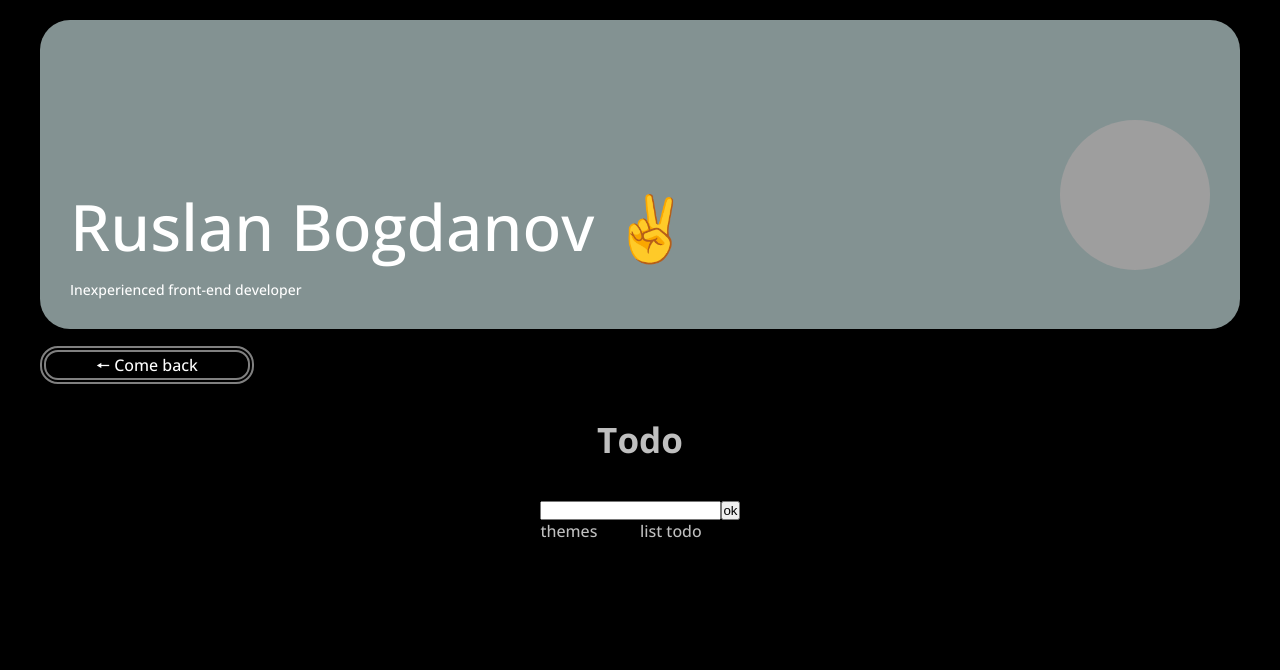
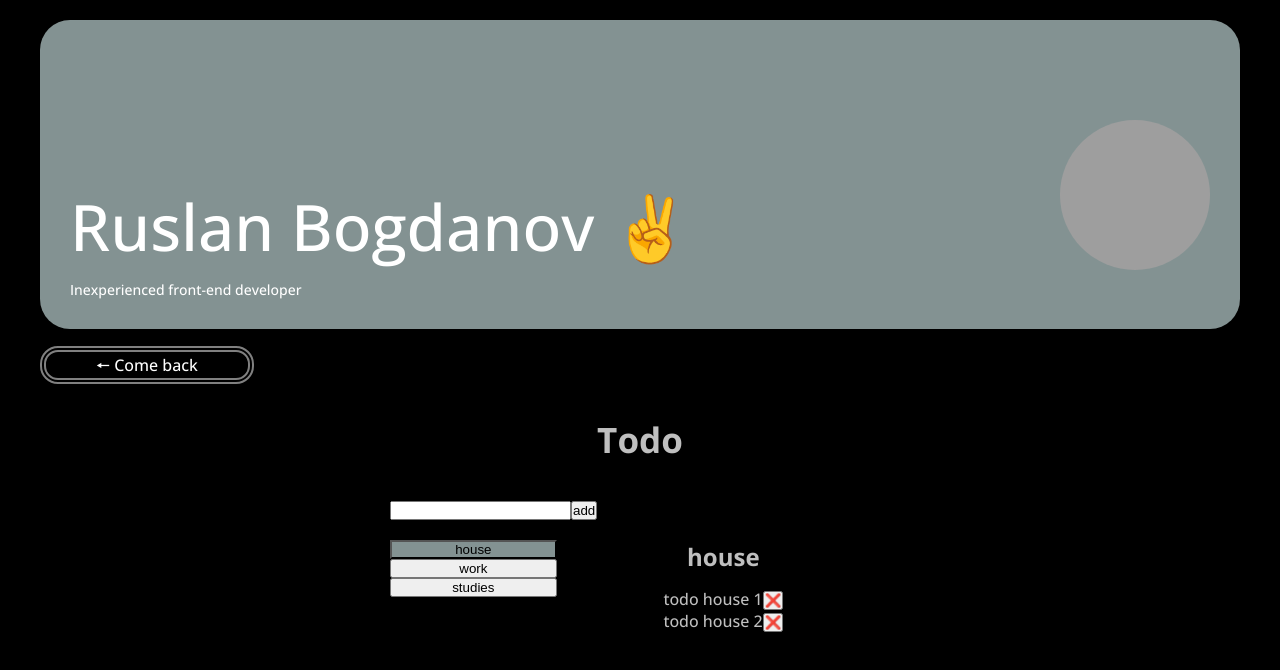
Before and after one commit to XXXmez/my-react1, a React (Create React App) app in the folder my-react/: page /todo in a window 1280 px wide. Shown: the top 670 px of the page. Built offline with nearby package versions, Linux system fonts and the light colour scheme; grey boxes are pictures that could not be loaded.

Commit message:
feat: todo list up
made a thread on topics, now you can add tasks to the selected section and delete tasks, editing tasks and editing sections is not yet available

```diff
--- a/my-react/src/components/project/Todo/Todo.css
+++ b/my-react/src/components/project/Todo/Todo.css
@@ -1,8 +1,18 @@
 .todo {
   display: grid;
-  grid-template-columns: 1fr 1fr;
+  grid-template-columns: 1fr 2fr;
+  width: 500px;
 }
 .todo-input {
   grid-column-start: 1;
   grid-column-end: 3;
+  margin-bottom: 20px;
 }
+.todo-res {
+  display: flex;
+  flex-direction: column;
+  align-items: center;
+}
+.todo-res-title {
+  margin-bottom: 15px;
+}
--- a/my-react/src/components/project/Todo/Todo.jsx
+++ b/my-react/src/components/project/Todo/Todo.jsx
@@ -1,15 +1,76 @@
-import React from "react";
+import React, { useState } from "react";
 import "./Todo.css";
 
+const dataTodo = {
+  house: [
+    { id: 0, text: "todo house 1" },
+    { id: 1, text: "todo house 2" },
+  ],
+  work: [
+    { id: 0, text: "todo work 1" },
+    { id: 1, text: "todo work 2" },
+  ],
+  studies: [
+    { id: 0, text: "todo studies 1" },
+    { id: 1, text: "todo studies 2" },
+  ],
+};
+
 const Todo = () => {
+  const [inputValue, setInputValue] = useState("");
+  const [data, setData] = useState(dataTodo);
+
+  const [active, setActive] = useState(Object.keys(data)[0]);
+
+  const handlerButton = (el) => {
+    setActive(el);
+  };
+
+  const handlerInput = () => {
+    const newActiveData = [...data[active]];
+    newActiveData.push({
+      id: data[active].length,
+      text: inputValue,
+    });
+    setData((prev) => ({ ...prev, [active]: newActiveData }));
+  };
+
+  const deleteTodo = (ind) => {
+    const newActiveData = [...data[active]].filter((el) => el.id !== ind);
+
+    console.log(newActiveData);
+    setData((prev) => ({ ...prev, [active]: newActiveData }));
+  };
+
   return (
     <div className="todo">
       <div className="todo-input">
-        <input />
-        <button>ok</button>
+        <input
+          value={inputValue}
+          onChange={(e) => setInputValue(e.target.value)}
+        />
+        <button onClick={handlerInput}>add</button>
       </div>
-      <div>themes</div>
-      <div>list todo</div>
+      <div style={{ display: "flex", flexDirection: "column" }}>
+        {Object.keys(data).map((el, ind) => (
+          <button
+            style={el === active ? { background: "#839292" } : {}}
+            onClick={() => handlerButton(el)}
+            key={ind}
+          >
+            {el}
+          </button>
+        ))}
+      </div>
+      <div className="todo-res">
+        <h2 className="todo-res-title">{active}</h2>
+        {data[active].map((el) => (
+          <div key={el.id}>
+            <span>{el.text}</span>
+            <button onClick={() => deleteTodo(el.id)}>❌</button>
+          </div>
+        ))}
+      </div>
     </div>
   );
 };
```
